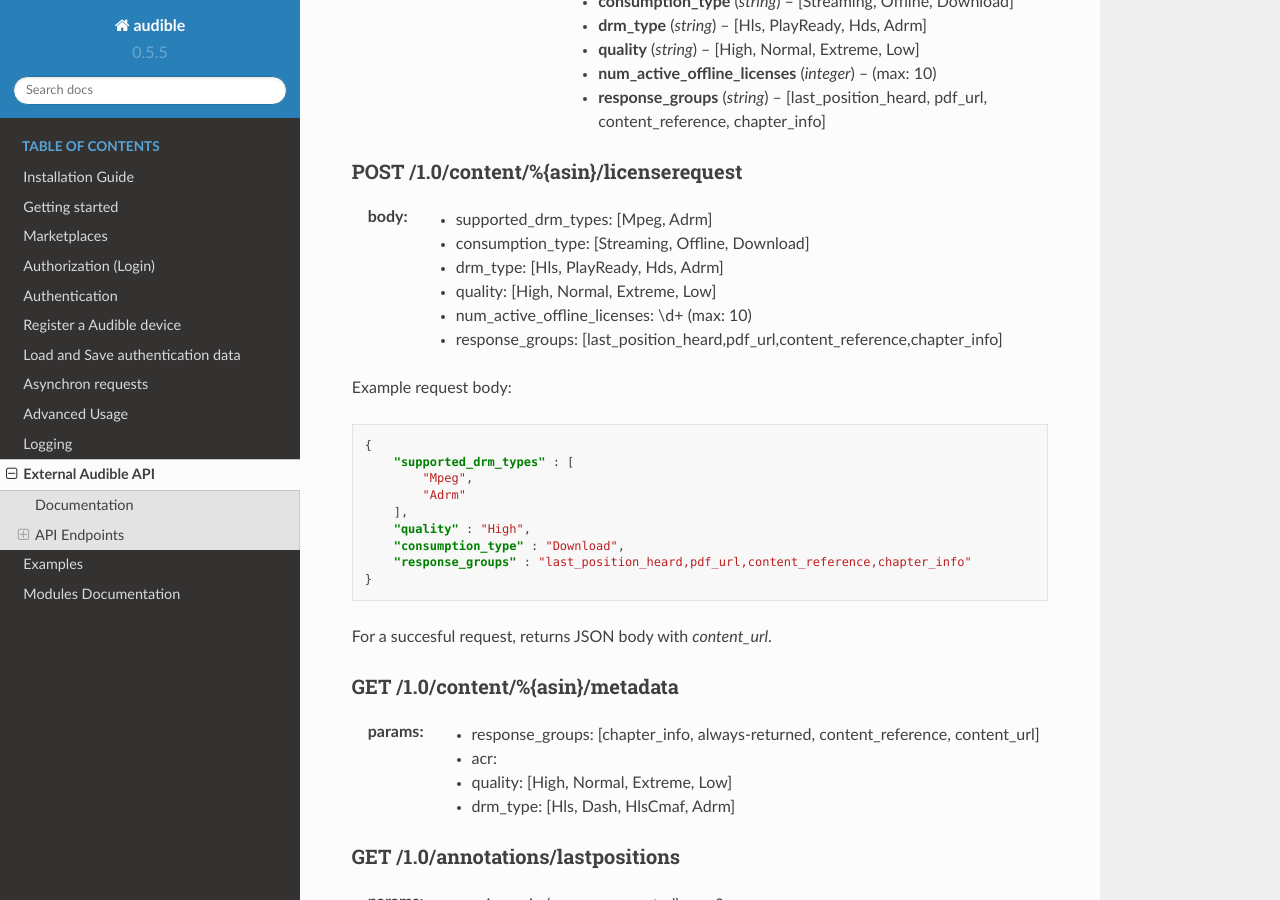
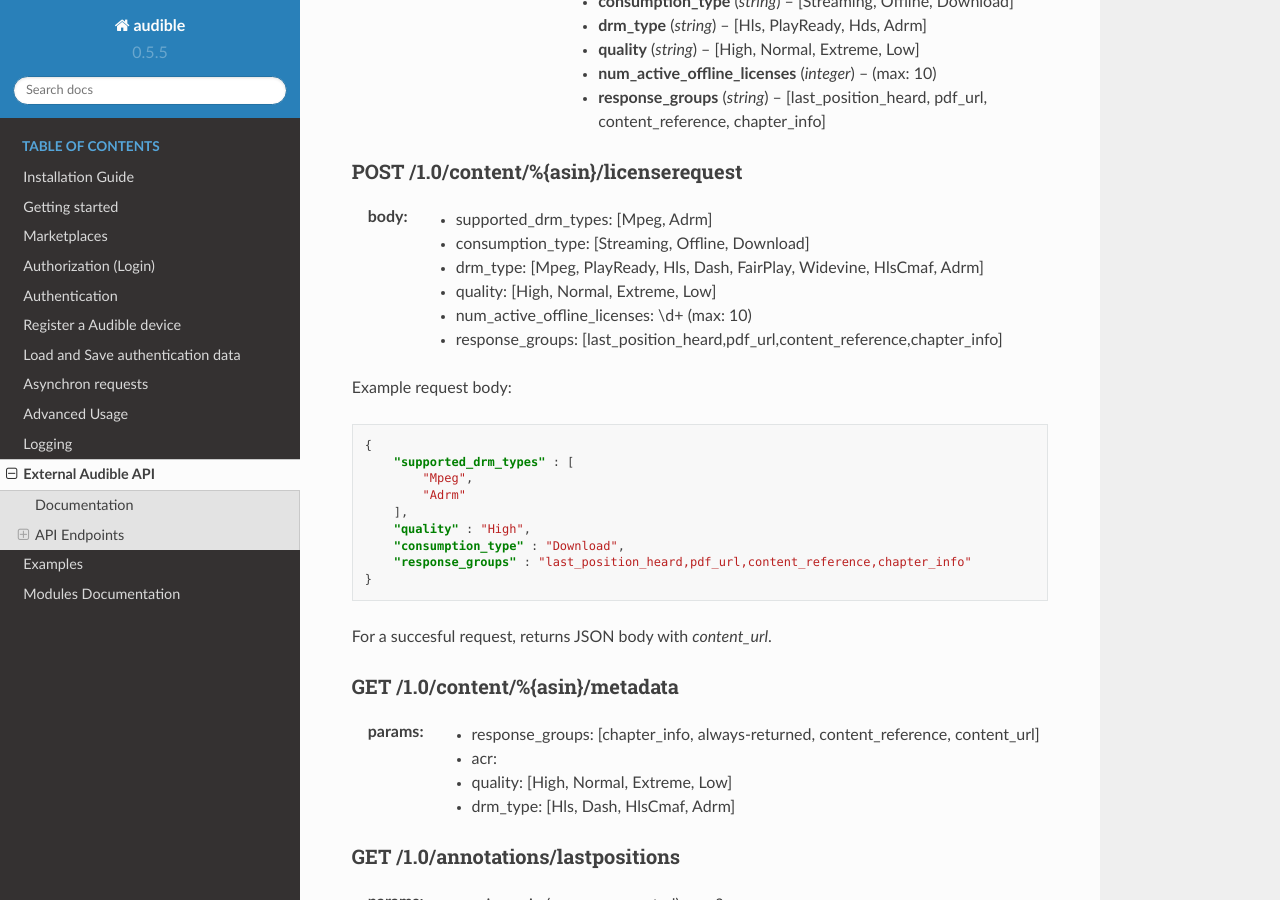
Before and after one commit to mkb79/Audible, a Sphinx documentation site: the page built from docs/source/misc/external_api.rst, in a window 1280 px wide and 900 px high, scrolled down 8258 px. Built offline with Sphinx 7.4.7 and the Read the Docs theme 2.0.0, drawn with Linux system fonts in a browser that asks for light colours.

Commit message:
Update external_api.rst
Server returned error on request containing "drm_type" = "Hds"

Error message:
"1 validation error detected: Value 'Hds' at 'drmType' failed to satisfy constraint: Member must satisfy enum value set: [Mpeg, PlayReady, Hls, Dash, FairPlay, Widevine, HlsCmaf, Adrm]"

```diff
--- a/docs/source/misc/external_api.rst
+++ b/docs/source/misc/external_api.rst
@@ -412,7 +412,7 @@
 :body:
    - supported_drm_types: [Mpeg, Adrm]
    - consumption_type: [Streaming, Offline, Download]
-   - drm_type: [Hls, PlayReady, Hds, Adrm]
+   - drm_type: [Mpeg, PlayReady, Hls, Dash, FairPlay, Widevine, HlsCmaf, Adrm]
    - quality: [High, Normal, Extreme, Low]
    - num_active_offline_licenses: \\d+ (max: 10)
    - response_groups: [last_position_heard,pdf_url,content_reference,chapter_info]
```
